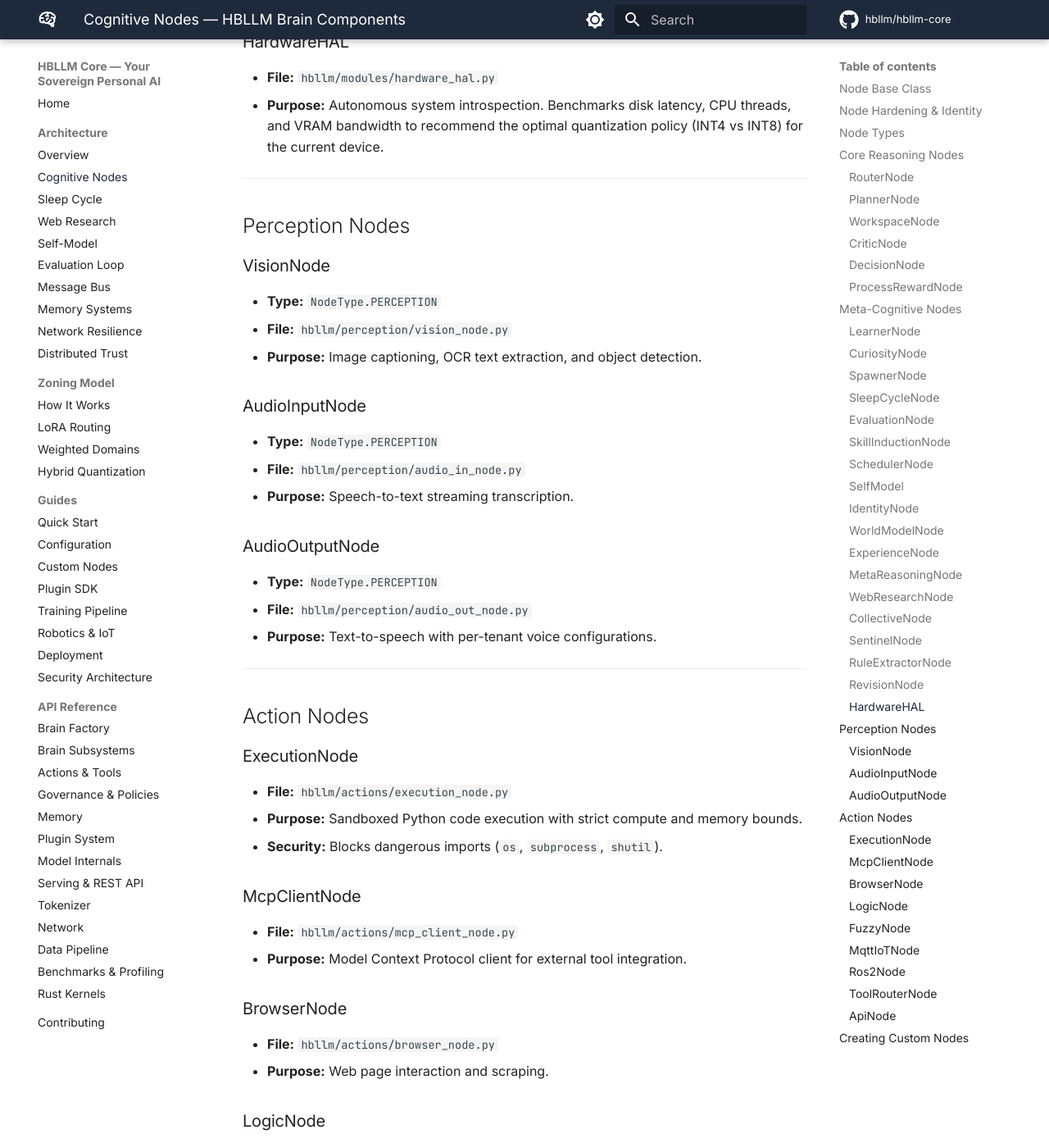
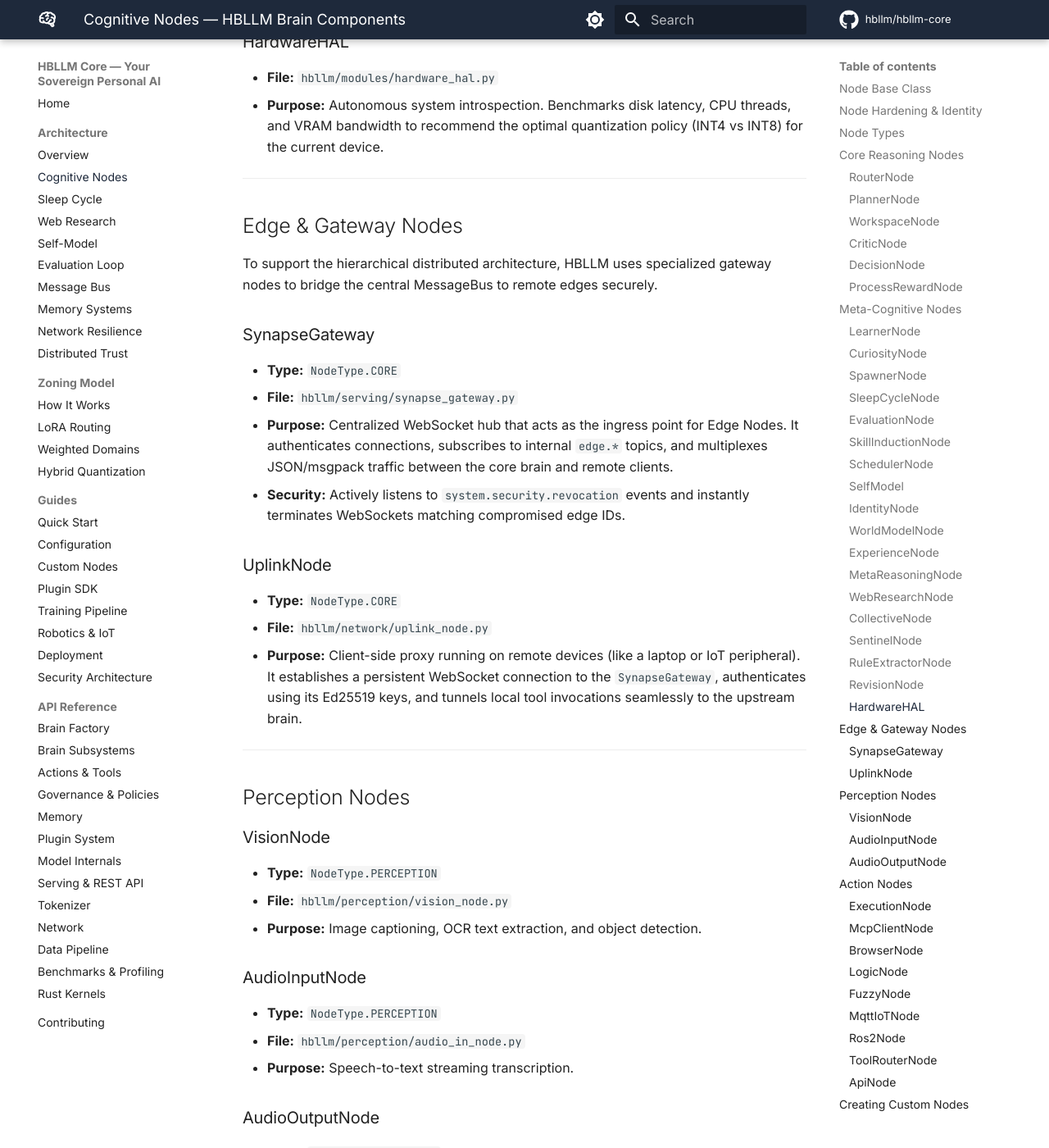
Before and after one commit to HBLLM/hbllm-core, an MkDocs documentation site: the page built from docs/architecture/cognitive-nodes.md, in a window 1280 px wide and 1400 px high, scrolled down 7012 px. Shown: the whole window at 82% size. Built offline with MkDocs 1.6.1 and Material for MkDocs 9.7.7, drawn with Linux system fonts in a browser that asks for light colours; comment, search, counter and statistics services are not loaded.

Commit message:
Docs: Update architecture documentation for enterprise-grade infrastructure hardening
- Added Vector Clock Replay Protection and Key Revocation to distributed-trust.md
- Documented native Dead Letter Queue (DLQ) in message-bus.md
- Documented SynapseGateway and UplinkNode in cognitive-nodes.md

```diff
--- a/docs/architecture/cognitive-nodes.md
+++ b/docs/architecture/cognitive-nodes.md
@@ -222,6 +222,25 @@ The `NodeType` enum defines the categories of nodes:
 
 ---
 
+## Edge & Gateway Nodes
+
+To support the hierarchical distributed architecture, HBLLM uses specialized gateway nodes to bridge the central MessageBus to remote edges securely.
+
+### SynapseGateway
+
+- **Type:** `NodeType.CORE`
+- **File:** `hbllm/serving/synapse_gateway.py`
+- **Purpose:** Centralized WebSocket hub that acts as the ingress point for Edge Nodes. It authenticates connections, subscribes to internal `edge.*` topics, and multiplexes JSON/msgpack traffic between the core brain and remote clients.
+- **Security:** Actively listens to `system.security.revocation` events and instantly terminates WebSockets matching compromised edge IDs.
+
+### UplinkNode
+
+- **Type:** `NodeType.CORE`
+- **File:** `hbllm/network/uplink_node.py`
+- **Purpose:** Client-side proxy running on remote devices (like a laptop or IoT peripheral). It establishes a persistent WebSocket connection to the `SynapseGateway`, authenticates using its Ed25519 keys, and tunnels local tool invocations seamlessly to the upstream brain.
+
+---
+
 ## Perception Nodes
 
 ### VisionNode
```
Also changed, not shown: docs/architecture/distributed-trust.md (+3 -0 lines), docs/architecture/message-bus.md (+6 -0 lines).
